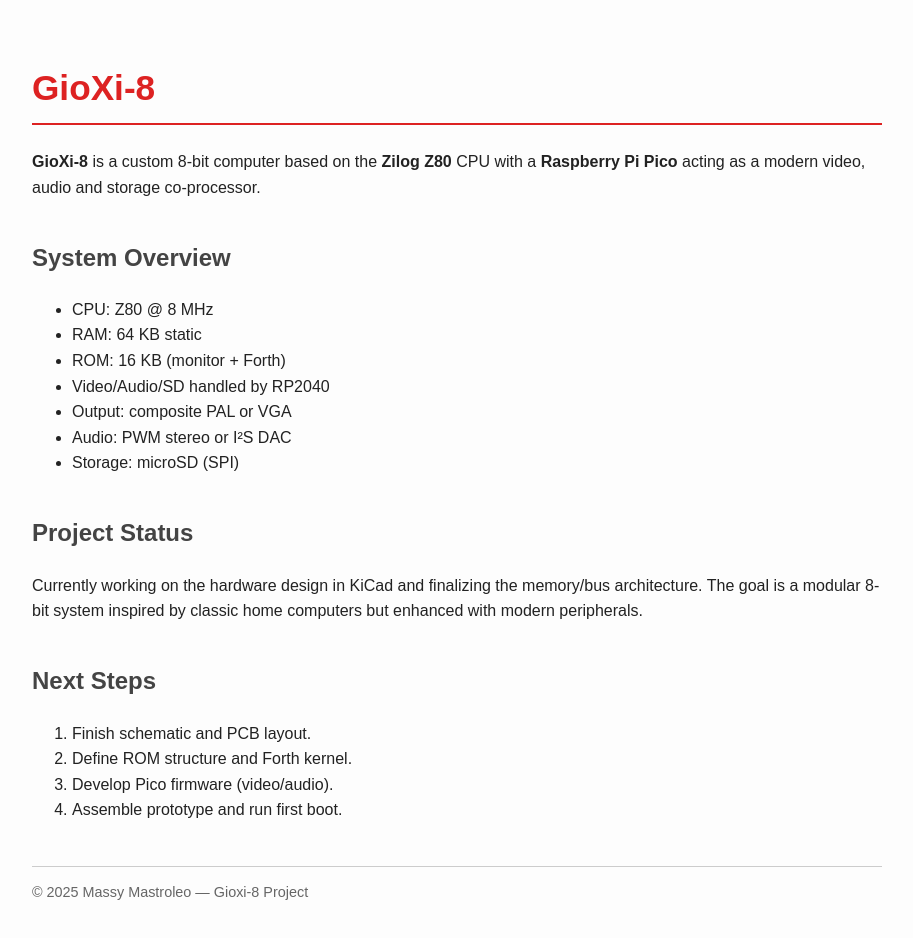
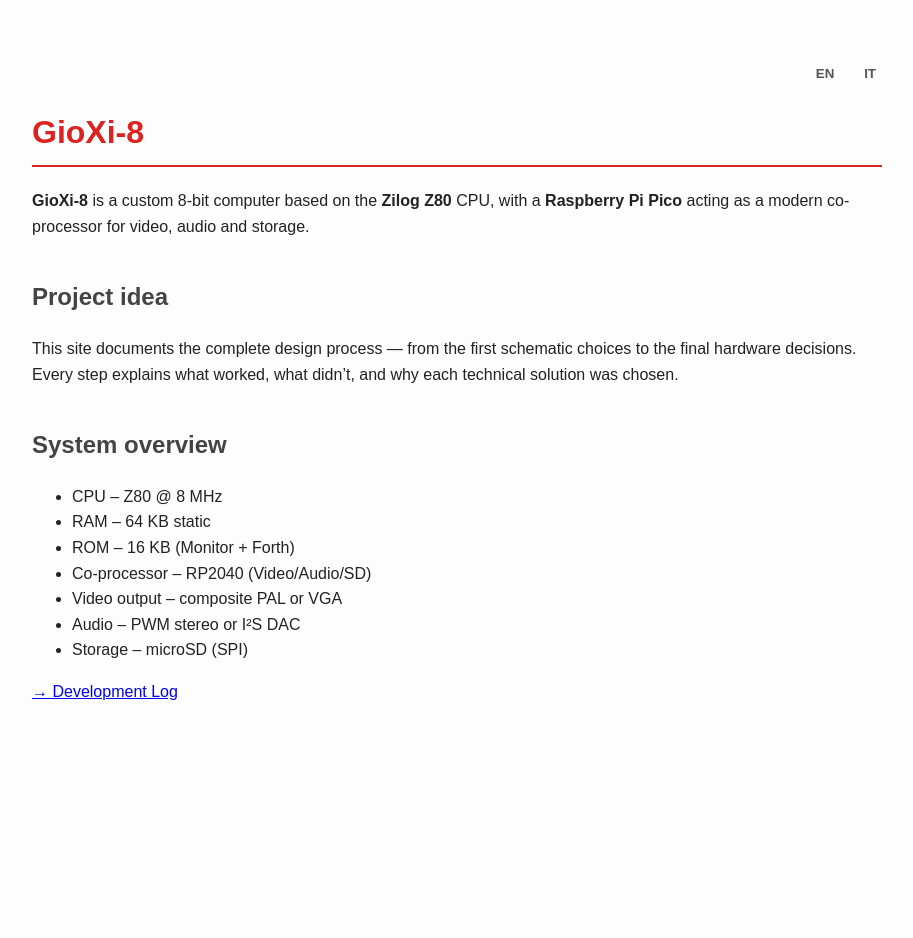
Before and after one commit to gioxi-8/gioxi-8.github.io, a plain HTML site: page index.html in a window 1280 px wide. Shown: the whole page, without its empty margins (183-1096 px from the left). After the commit the page ends 800 px from the top, so only its background shows below. Drawn offline with Linux system fonts and the light colour scheme.

Commit message:
Refactor index.html for improved structure and styles
Refactor HTML structure and styles for better readability and organization.

```diff
--- a/index.html
+++ b/index.html
@@ -5,70 +5,77 @@
   <meta name="viewport" content="width=device-width, initial-scale=1.0">
   <title>GioXi-8 Computer Project</title>
   <style>
-    body {
-      font-family: Poppins, sans-serif;
-      background: #fdfdfd;
-      color: #222;
-      max-width: 850px;
-      margin: 60px auto;
-      line-height: 1.6;
-      padding: 0 15px;
+    body { font-family: Poppins, sans-serif; background:#fdfdfd; color:#222;
+           max-width:850px; margin:60px auto; line-height:1.6; padding:0 15px; }
+    h1 { color:#d22; border-bottom:2px solid #d22; padding-bottom:.2em; }
+    h2 { color:#444; margin-top:1.6em; }
+    nav { text-align:right; margin-bottom:1em; }
+    nav button { background:none; border:none; color:#555; cursor:pointer;
+                 font-weight:bold; margin-left:1em; }
+    nav button:hover { color:#d22; }
+    .lang { display:none; }
+  </style>
+  <script>
+    function setLang(lang) {
+      document.querySelectorAll('.lang').forEach(el => el.style.display='none');
+      document.querySelectorAll('.lang-'+lang).forEach(el => el.style.display='block');
+      localStorage.setItem('gioxiLang', lang);
     }
-    h1 {
-      color: #d22;
-      font-size: 2.2em;
-      border-bottom: 2px solid #d22;
-      padding-bottom: .2em;
-    }
-    h2 {
-      color: #444;
-      margin-top: 1.6em;
-    }
-    code {
-      background: #eee;
-      padding: 2px 5px;
-      border-radius: 4px;
-    }
-    footer {
-      margin-top: 3em;
-      border-top: 1px solid #ccc;
-      padding-top: 1em;
-      font-size: .9em;
-      color: #666;
-    }
-  </style>
+    window.onload = () => setLang(localStorage.getItem('gioxiLang') || 'en');
+  </script>
 </head>
 <body>
 
-  <h1>GioXi-8</h1>
-  <p><strong>GioXi-8</strong> is a custom 8-bit computer based on the <b>Zilog Z80</b> CPU with a <b>Raspberry Pi Pico</b> acting as a modern video, audio and storage co-processor.</p>
+  <nav>
+    <button onclick="setLang('en')">EN</button>
+    <button onclick="setLang('it')">IT</button>
+  </nav>
 
-  <h2>System Overview</h2>
-  <ul>
-    <li>CPU: Z80 @ 8 MHz</li>
-    <li>RAM: 64 KB static</li>
-    <li>ROM: 16 KB (monitor + Forth)</li>
-    <li>Video/Audio/SD handled by RP2040</li>
-    <li>Output: composite PAL or VGA</li>
-    <li>Audio: PWM stereo or I²S DAC</li>
-    <li>Storage: microSD (SPI)</li>
-  </ul>
+  <!-- ENGLISH VERSION -->
+  <div class="lang lang-en">
+    <h1>GioXi-8</h1>
+    <p><strong>GioXi-8</strong> is a custom 8-bit computer based on the <b>Zilog Z80</b> CPU, with a <b>Raspberry Pi Pico</b> acting as a modern co-processor for video, audio and storage.</p>
 
-  <h2>Project Status</h2>
-  <p>Currently working on the hardware design in KiCad and finalizing the memory/bus architecture.
-  The goal is a modular 8-bit system inspired by classic home computers but enhanced with modern peripherals.</p>
+    <h2>Project idea</h2>
+    <p>This site documents the complete design process — from the first schematic choices to the final hardware decisions.
+    Every step explains what worked, what didn’t, and why each technical solution was chosen.</p>
 
-  <h2>Next Steps</h2>
-  <ol>
-    <li>Finish schematic and PCB layout.</li>
-    <li>Define ROM structure and Forth kernel.</li>
-    <li>Develop Pico firmware (video/audio).</li>
-    <li>Assemble prototype and run first boot.</li>
-  </ol>
+    <h2>System overview</h2>
+    <ul>
+      <li>CPU – Z80 @ 8 MHz</li>
+      <li>RAM – 64 KB static</li>
+      <li>ROM – 16 KB (Monitor + Forth)</li>
+      <li>Co-processor – RP2040 (Video/Audio/SD)</li>
+      <li>Video output – composite PAL or VGA</li>
+      <li>Audio – PWM stereo or I²S DAC</li>
+      <li>Storage – microSD (SPI)</li>
+    </ul>
 
-  <footer>
-    © 2025 Massy Mastroleo — Gioxi-8 Project
-  </footer>
+    <p><a href="/devlog/">→ Development Log</a></p>
+  </div>
+
+  <!-- VERSIONE ITALIANA -->
+  <div class="lang lang-it">
+    <h1>GioXi-8</h1>
+    <p><strong>GioXi-8</strong> è un computer 8-bit personalizzato basato sulla CPU <b>Zilog Z80</b>, con un <b>Raspberry Pi Pico</b> che funge da co-processore moderno per video, audio e memoria di massa.</p>
+
+    <h2>L’idea</h2>
+    <p>Questo sito racconta l’intero percorso di progettazione – dalle prime scelte sullo schema alle decisioni hardware definitive.
+    Ogni passaggio spiega cosa ha funzionato, cosa no e perché ho scelto una certa soluzione tecnica.</p>
+
+    <h2>Specifiche</h2>
+    <ul>
+      <li>CPU – Z80 @ 8 MHz</li>
+      <li>RAM – 64 KB statici</li>
+      <li>ROM – 16 KB (Monitor + Forth)</li>
+      <li>Co-processore – RP2040 (Video/Audio/SD)</li>
+      <li>Uscita video – PAL composito o VGA</li>
+      <li>Audio – PWM stereo o DAC I²S</li>
+      <li>Archiviazione – microSD (SPI)</li>
+    </ul>
+
+    <p><a href="/devlog/">→ Diario di sviluppo</a></p>
+  </div>
 
 </body>
 </html>
```
